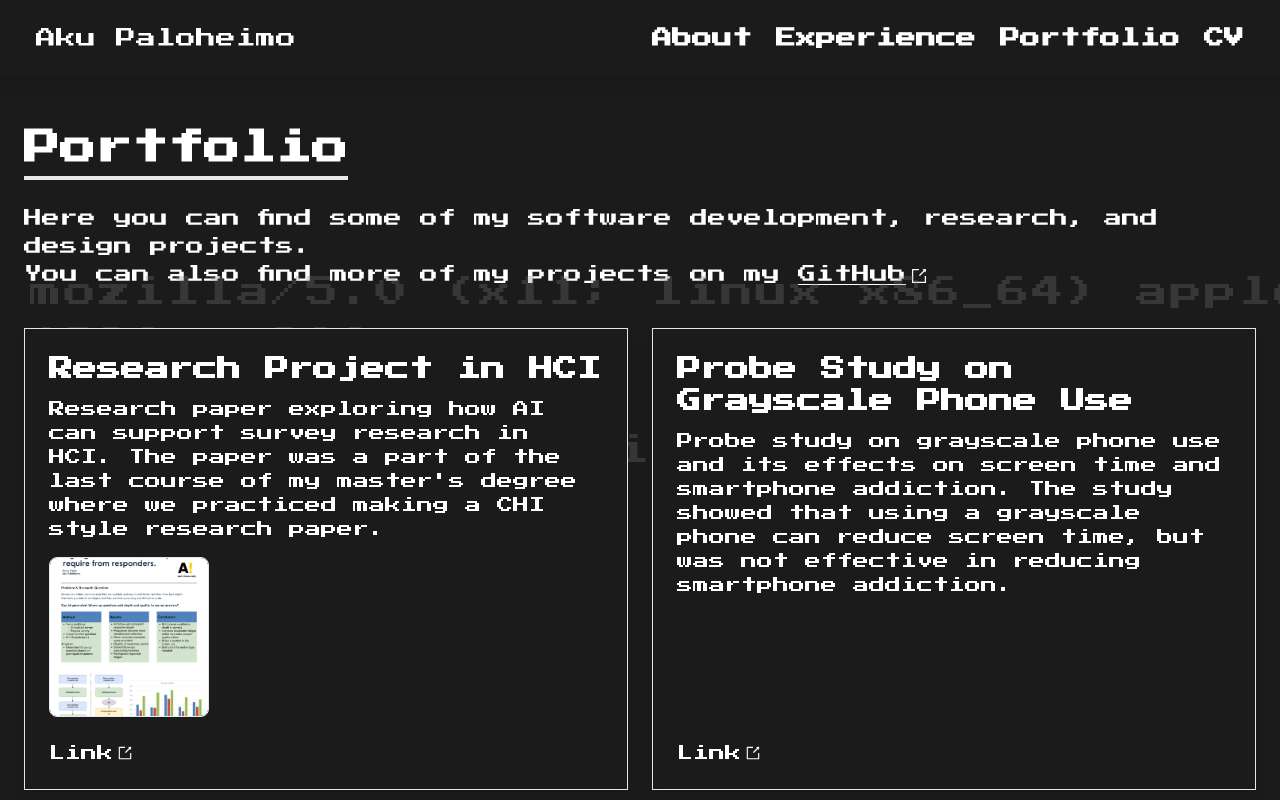
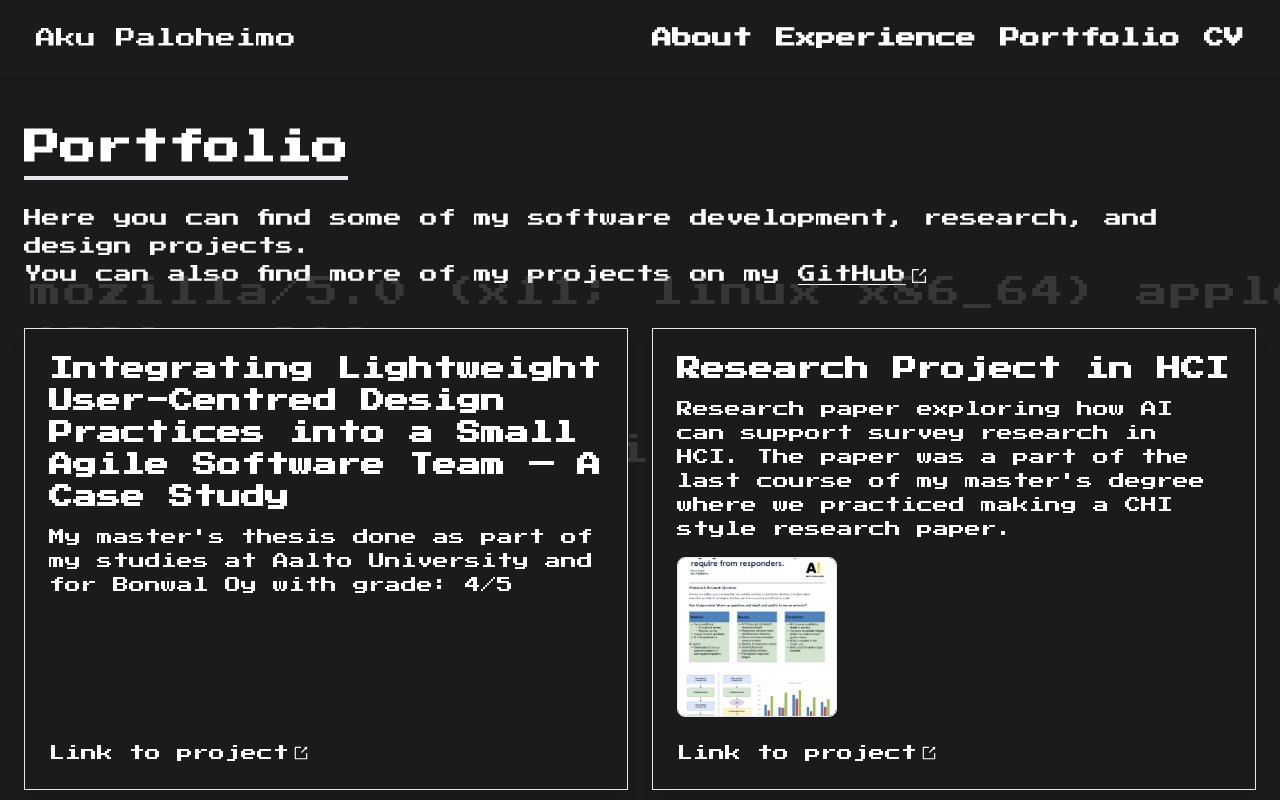
Before and after one commit to akupaloheimo/portfolio-project, a React (Create React App) app in the folder my-project/: page /portfolio in a window 1280 px wide. Shown: the top 800 px of the page. Built offline with nearby package versions, Linux system fonts and the light colour scheme.

Commit message:
gh pages

```diff
--- a/my-project/package.json
+++ b/my-project/package.json
@@ -2,6 +2,7 @@
   "name": "my-project",
   "version": "0.1.0",
   "private": true,
+  "homepage": "https://akupaloheimo.github.io/portfolio-project",
   "dependencies": {
     "@cloudinary/react": "^1.13.1",
     "@cloudinary/url-gen": "^1.21.0",
@@ -19,6 +20,8 @@
   "scripts": {
     "start": "react-scripts start",
     "build": "react-scripts build",
+   "predeploy": "npm run build",
+  "deploy": "gh-pages -d build",
     "test": "react-scripts test",
     "eject": "react-scripts eject"
   },
--- a/my-project/src/components/Blog.js
+++ b/my-project/src/components/Blog.js
@@ -3,7 +3,7 @@ import React from "react";
 const Skills = () => {
   const post = [
     {
-      desc: "I've worked on JavaScript projects both independently and through web development courses.",
+      desc: "I've gotten the chance to develop poublic transport mobile applications for Android and iOS. Additionally the desgin and wireframing of new features have been one of my main responsibilities.",
       title: "Bonwal Oy 2025-Present",
     },
     {
--- a/my-project/src/components/Projects.js
+++ b/my-project/src/components/Projects.js
@@ -15,6 +15,12 @@ const Projects = () => {
   const [selectedImage, setSelectedImage] = useState(null);
 
   const post = [
+    {
+      desc: "My master's thesis done as part of my studies at Aalto University and for Bonwal Oy with grade: 4/5",
+      title: "Integrating Lightweight User-Centred Design Practices into a Small Agile Software Team — A Case Study",
+      photos: [],
+      link: 'https://urn.fi/URN:NBN:fi:aalto-202608206571',
+    },
     {
       desc: "Research paper exploring how AI can support survey research in HCI. The paper was a part of the last course of my master's degree where we practiced making a CHI style research paper.",
       title: "Research Project in HCI",
@@ -120,7 +126,7 @@ const Projects = () => {
                   rel="noopener noreferrer"
                   className="inline-flex items-center"
                 >
-                  Link <AiOutlineExport className="ml-1" />
+                  Link to project <AiOutlineExport className="ml-1" />
                 </a>
               </div>
             )}
--- /dev/null
+++ b/package.json
@@ -0,0 +1,5 @@
+{
+  "devDependencies": {
+    "gh-pages": "^6.3.0"
+  }
+}
```
Also changed, not shown: 2 other files (tests, documents, lock files or other folders).
